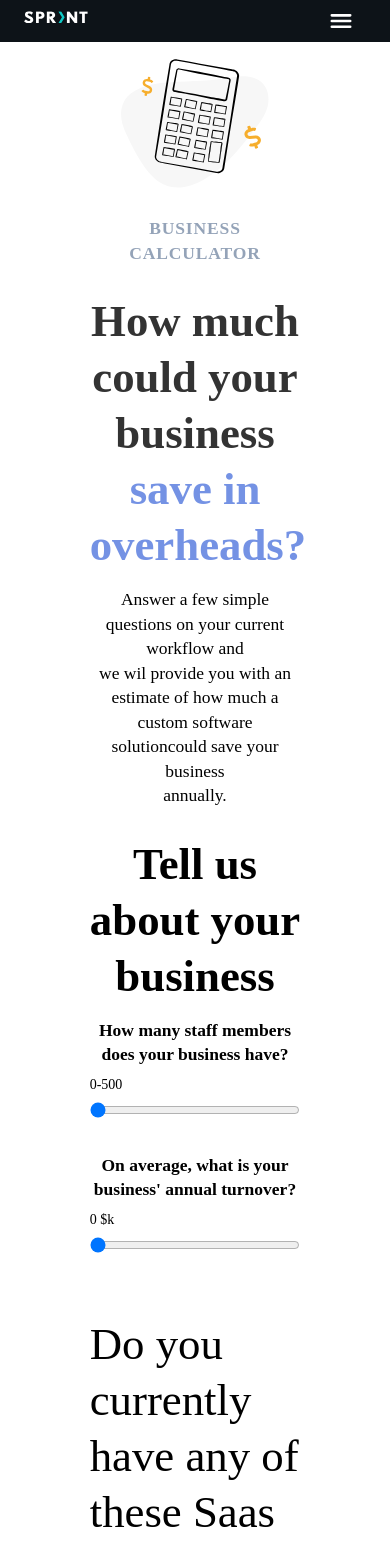
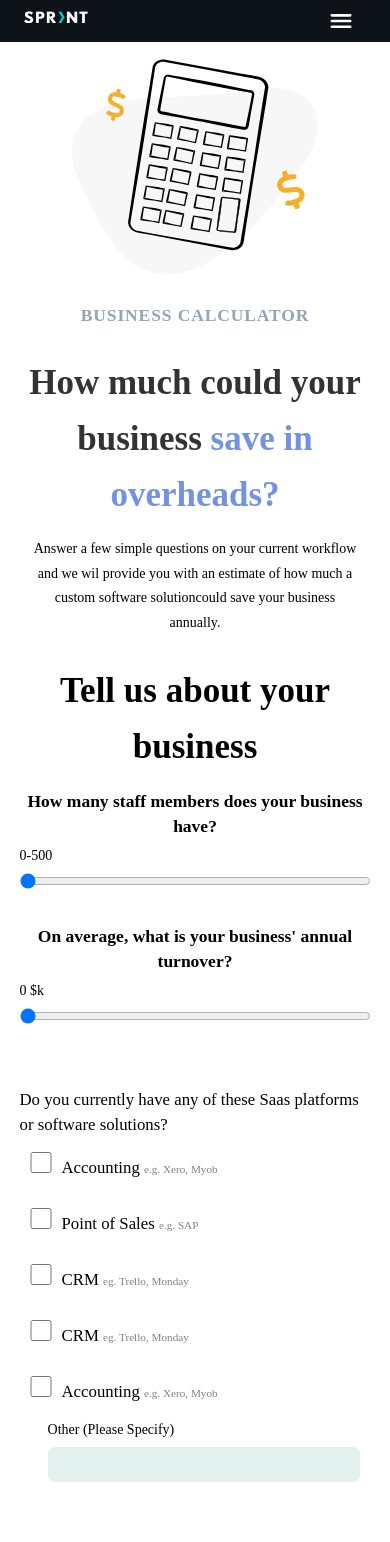
Before and after one commit to AnkushTri/sprintDigital, a React (Vite) app in the folder client/: page /calculate in a window 390 px wide. Shown: the top 1542 px of the page. Built offline with nearby package versions, Linux system fonts and the light colour scheme.

Commit message:
calculate moble done

```diff
--- a/client/src/Pages/Articles/Articles.jsx
+++ b/client/src/Pages/Articles/Articles.jsx
@@ -86,8 +86,8 @@ const Articles = () => {
     },
   ];
   return (
-    <div className="py-[5%]">
-      <div className="article px-[5%]">
+    <div className="py-[5%] ">
+      <div className="article px-[5%] ">
         <h2 className=" py-4 text-2xl ">ARTICLES</h2>
         <h1 className=" py-2 text-[3em] font-bold">A collection of </h1>
         <span className=" py-2 text-[3rem] font-bold">
@@ -95,7 +95,7 @@ const Articles = () => {
           <h1>customer stories</h1>
         </span>
       </div>
-      <div className="grid grid-cols-3 gap-5 px-[5%] py-5">
+      <div className="grid grid-cols-3 gap-5 px-[5%] py-5 xsm:grid-cols-1">
         {article.map((item) => (
           <div className="">
             <a
--- a/client/src/Pages/Calculate/Calculate.jsx
+++ b/client/src/Pages/Calculate/Calculate.jsx
@@ -99,25 +99,27 @@ const Calculate = () => {
   ];
   return (
     <div className="pt-[15%] pb-[5%] px-[5%]">
-      <div className="calculater">
+      <div className="calculater mx-[20%] xsm:mx-0">
         <img src="calc.svg" alt="cal" className="items-centre px-[15%]" />
-        <div className="head">
+        <div className="head xsm:text-[0.7rem]">
           <h3 className="header text-center font-bold text-xl text-slate-400 my-8 tracking-wider ">
             BUSINESS CALCULATOR
           </h3>
           <h1>
             How much could your business <span>save in overheads?</span>
           </h1>
-          <h3 className=" text-center font-medium text-xl">
-            Answer a few simple questions on your current workflow and
+          <h3 className=" text-center font-medium text-xl xsm:text-[1rem]">
+            Answer a few simple questions on your current workflow
           </h3>
-          <h3 className=" text-center font-medium text-xl">
-            we wil provide you with an estimate of how much a
+          <h3 className=" text-center font-medium text-xl xsm:text-[1rem]">
+            and we wil provide you with an estimate of how much a
           </h3>
-          <h3 className=" text-center font-medium text-xl">
+          <h3 className=" text-center font-medium text-xl xsm:text-[1rem]">
             custom software solutioncould save your business
           </h3>
-          <h3 className=" text-center font-medium text-xl">annually.</h3>
+          <h3 className=" text-center font-medium text-xl xsm:text-[1rem]">
+            annually.
+          </h3>
         </div>
         <div className="tellus about my-4 ">
           <h1 className="font-bold text-2xl py-4 text-center">
@@ -157,17 +159,17 @@ const Calculate = () => {
         <div>
           {calc.map((item, index) => (
             <div key={index} className="mt-12">
-              <h1 className="text-[1.2rem] ">{item.title}</h1>
-              <div className="grid grid-cols-2 items-center">
+              <h2 className="text-[1.2rem] ">{item.title}</h2>
+              <div className="grid grid-cols-2 items-center xsm:grid-cols-1">
                 {item.options?.map((el) => {
                   return (
-                    <div key={el} className="my-4 mx-4 text-[1.2rem]">
+                    <div key={el} className="my-4 mx-4 text-[1.2rem] xsm:mx-0">
                       <input
                         type="checkbox"
                         id={el.tag}
-                        className="outline-none w-12 h-6 bg-slate-400"
+                        className="outline-none w-12 h-6 bg-slate-400 "
                       />
-                      <span className="px-4">
+                      <span className="px-4 xsm:px-0 ">
                         {el.tag}{" "}
                         <span className="text-[grey] text-[0.8rem]">
                           {el.subtitle}
@@ -176,11 +178,19 @@ const Calculate = () => {
                     </div>
                   );
                 })}
-                {/* <label htmlFor="Input">Other's Please Specify</label> */}
-                <input
-                  type="text"
-                  className="py-2 px-3 rounded-lg bg-[#e2f1ee] focus:outline-[#7ec6cd]"
-                />
+                <div className="px-3 ml-[5%] flex flex-col xsm:my-4 ml-[1%]">
+                  <label
+                    htmlFor="ohter"
+                    className="text-black text-[1rem] xsm:pb-[1.5rem]"
+                  >
+                    Other (Please Specify)
+                  </label>
+                  <input
+                    id="oher"
+                    type="text"
+                    className="py-2 px-3 rounded-lg bg-[#e2f1ee] focus:outline-[#7ec6cd]"
+                  />
+                </div>
               </div>
             </div>
           ))}
@@ -189,8 +199,8 @@ const Calculate = () => {
         {/* form */}
         <form action="" className="my-12">
           <h1 className="text-[1.5rem]">Tell us about you</h1>
-          <div className="flex flex-wrap flex-grow min-[100px]: gap-[10%]">
-            <div className="w-[45%] my-4">
+          <div className="flex flex-wrap flex-grow min-[100px]: gap-[10%] xsm:flex-col">
+            <div className="w-[45%] my-4 xsm:w-[100%]">
               <label htmlFor="name">
                 Name<span>*</span>
               </label>
@@ -202,7 +212,7 @@ const Calculate = () => {
                 className="rounded-md py-2 w-[100%]"
               />
             </div>
-            <div className="w-[45%] my-4">
+            <div className="w-[45%] my-4 xsm:w-[100%]">
               <label htmlFor="cname">
                 Company name <span>*</span>
               </label>
@@ -214,7 +224,7 @@ const Calculate = () => {
                 className="rounded-md py-2 w-[100%]"
               />
             </div>
-            <div className="w-[45%] my-4">
+            <div className="w-[45%] my-4 xsm:w-[100%]">
               <label htmlFor="email">
                 Email address<span>*</span>
               </label>
@@ -226,7 +236,7 @@ const Calculate = () => {
                 className="rounded-md py-2 w-[100%]"
               />
             </div>
-            <div className="w-[45%] my-4">
+            <div className="w-[45%] my-4 xsm:w-[100%]">
               <label htmlFor="phone">
                 Phone number<span>*</span>
               </label>
--- a/client/src/Pages/Calculate/Calculater.css
+++ b/client/src/Pages/Calculate/Calculater.css
@@ -1,7 +1,4 @@
 
-.calculater {
-    margin:0 20%;
-}
 .head h1 {
     font-size: 4.5rem;
     font-weight: 700;
@@ -9,6 +6,12 @@
     margin-bottom: 1rem;
     margin-top: 1rem;
     text-align: center;
+}
+
+@media screen and (max-width:576px) {
+    h1 {
+    font-size: 2.5rem !important;
+}
 }
 
 .head h1 span {
```
